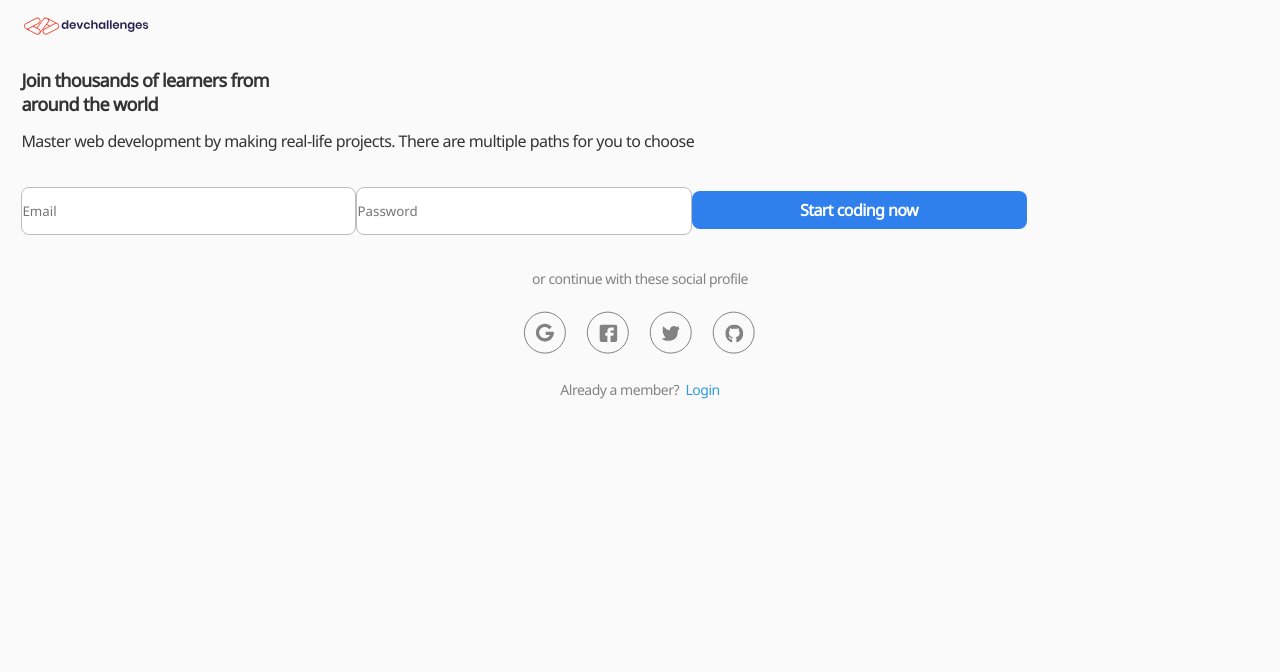
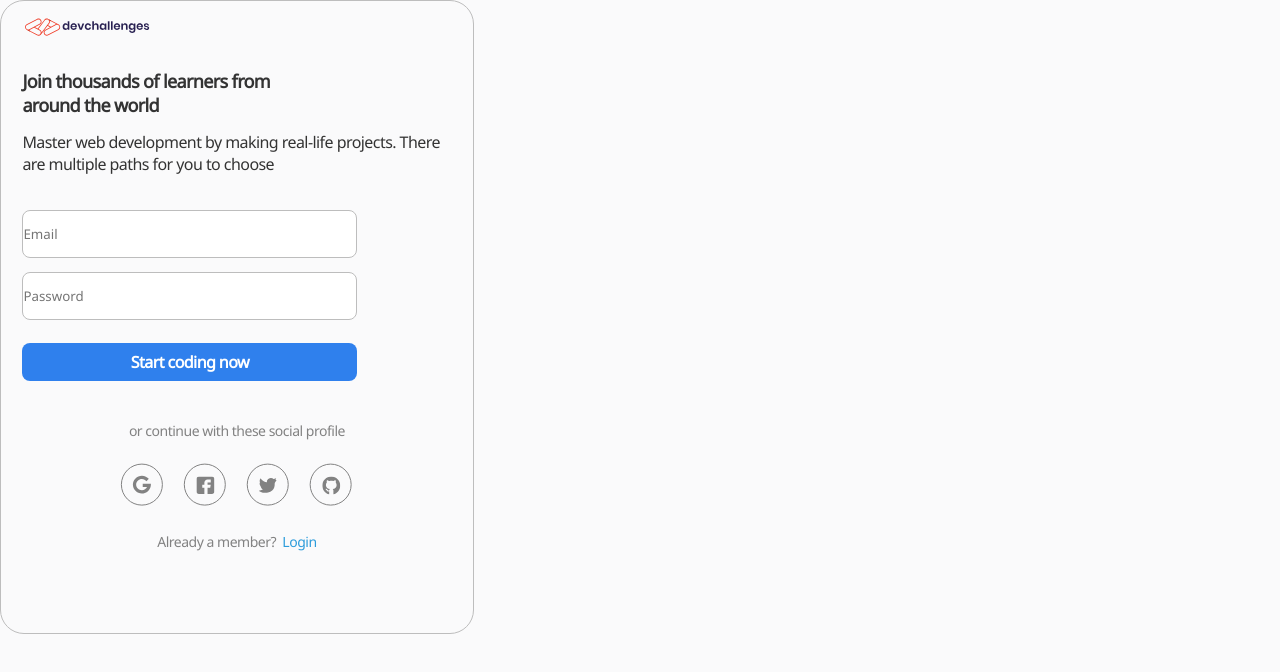
Before and after one commit to farouqdaif1/shoppingify, a React (Vite) app in the folder client/: page / in a window 1280 px wide. Shown: the top 672 px of the page. Built offline with nearby package versions, Linux system fonts and the light colour scheme.

Commit message:
Make the styles for desktop screens

```diff
--- a/client/src/components/LoginPage/Login.tsx
+++ b/client/src/components/LoginPage/Login.tsx
@@ -7,7 +7,7 @@ import { Link } from "react-router-dom";
 
 const LoginPage = () => {
   return (
-    <div className="loginContainer">
+    <div className="login logContainer">
       <a href="/">
         <img
           src={devChallenge}
--- a/client/src/components/RegisterPage/RegisterPage.tsx
+++ b/client/src/components/RegisterPage/RegisterPage.tsx
@@ -7,7 +7,7 @@ import { Link } from "react-router-dom";
 
 const RegisterPage = () => {
   return (
-    <div className="loginContainer">
+    <div className=" register logContainer">
       <a href="/">
         <img
           src={devChallenge}
--- a/client/src/index.css
+++ b/client/src/index.css
@@ -14,7 +14,7 @@ body {
   height: 100vh;
   background: rgba(250, 250, 251, 1);
 }
-.loginContainer {
+.logContainer {
   width: 100%;
   height: 100vh;
   padding: 17.2px 21.4px 18.5px;
@@ -22,12 +22,12 @@ body {
   flex-direction: column;
   align-items: flex-start;
 }
-.loginContainer .logo {
+.logContainer .logo {
   width: 130.173583984375px;
   height: 18px;
   margin-bottom: 27.46px;
 }
-.loginContainer h1 {
+.logContainer h1 {
   width: 100%;
   color: #333;
   font-size: 18px;
@@ -37,7 +37,7 @@ body {
   letter-spacing: -0.63px;
   margin-bottom: 14.5px;
 }
-.loginContainer p {
+.logContainer p {
   color: #333;
   font-size: 16px;
   font-style: normal;
@@ -89,7 +89,7 @@ body {
   background: #2f80ed;
   margin-bottom: 40.5px;
 }
-.loginContainer .or {
+.logContainer .or {
   color: #828282;
   font-size: 14px;
   font-style: normal;
@@ -136,3 +136,12 @@ body {
   line-height: normal;
   letter-spacing: -0.49px;
 }
+@media screen and (min-width: 768px) {
+  .logContainer {
+    width: 473.831px;
+    height: 634.303px;
+    flex-shrink: 0;
+    border-radius: 24px;
+    border: 1px solid #bdbdbd;
+  }
+}
```
